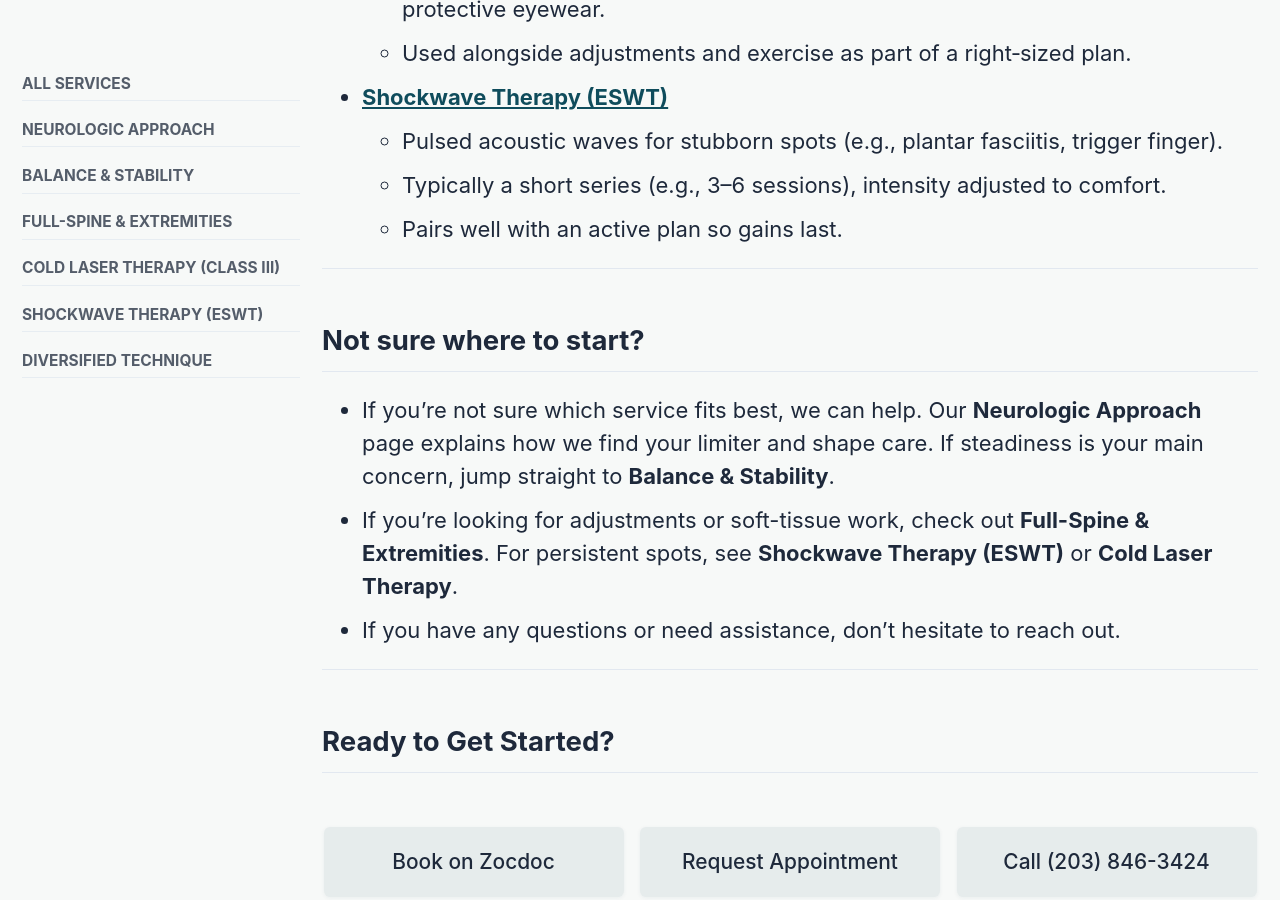
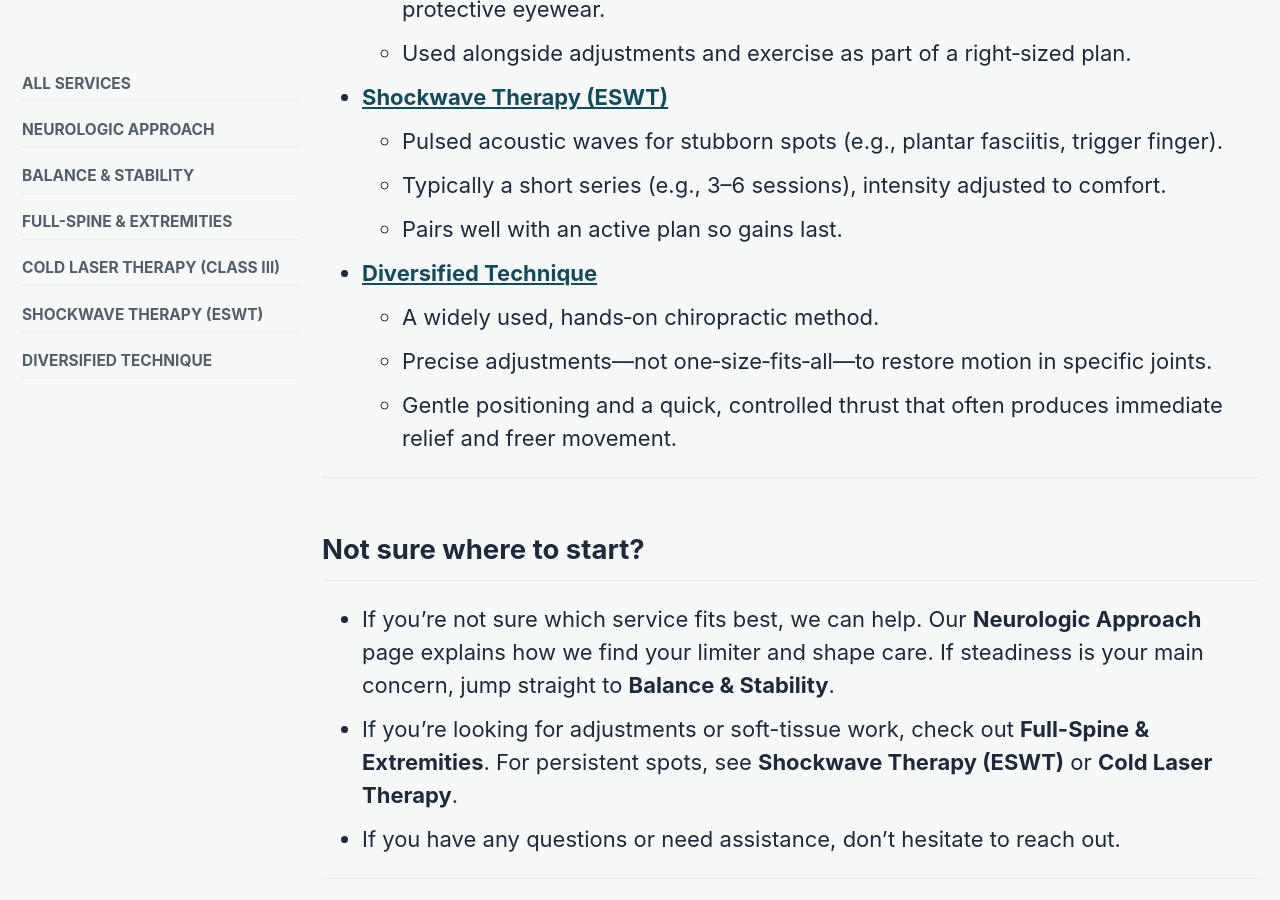
Before and after one commit to millerms/CranburyChiropractic, a Jekyll site: the page built from _pages/services.md, in a window 1280 px wide and 900 px high, scrolled down 2267 px. Built offline with Jekyll 4.4.1, drawn with Linux system fonts in a browser that asks for light colours; cached includes are drawn as plain includes.

Commit message:
added content

```diff
--- a/_pages/services.md
+++ b/_pages/services.md
@@ -78,6 +78,14 @@ We keep it practical, explain each step, and build a plan that fits your goals a
       <li>Pairs well with an active plan so gains last.</li>
     </ul>
   </li>
+  <li class="reveal reveal--up">
+    <a href="{{ '/services/diversified-technique/' | relative_url }}"><strong>Diversified Technique</strong></a><br>
+    <ul>
+      <li>A widely used, hands‑on chiropractic method.</li>
+      <li>Precise adjustments—not one‑size‑fits‑all—to restore motion in specific joints.</li>
+      <li>Gentle positioning and a quick, controlled thrust that often produces immediate relief and freer movement.</li>
+    </ul>
+  </li>
 </ul>
 
 ---
```
